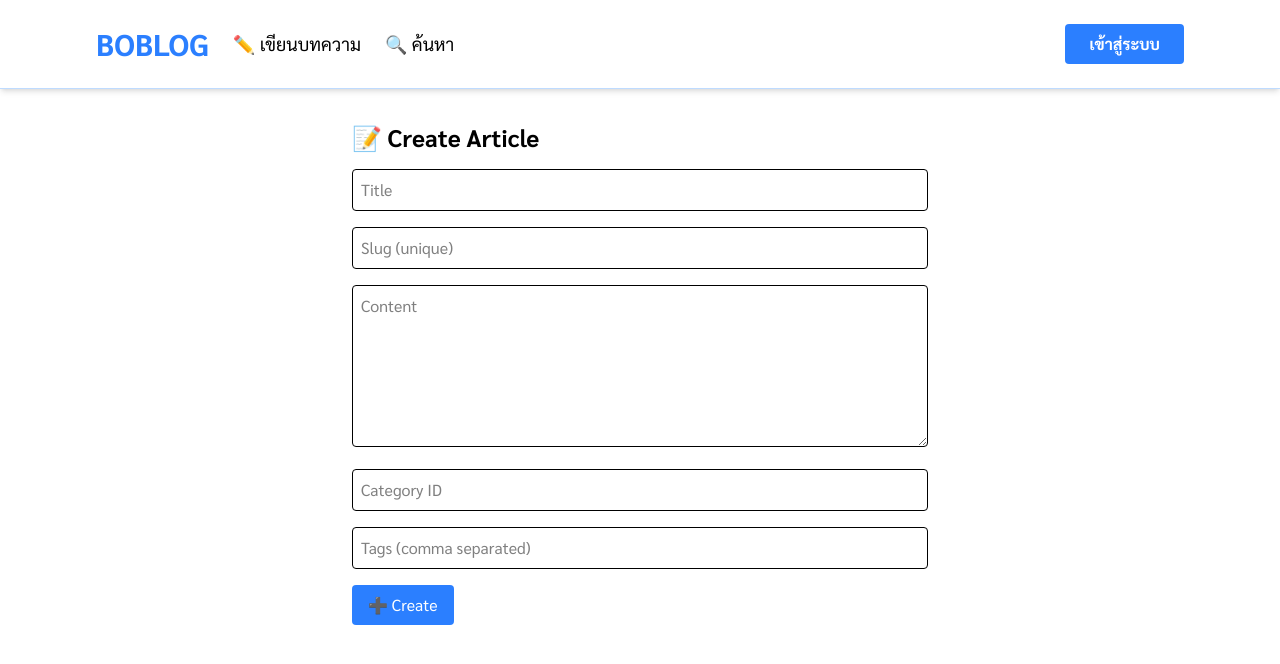
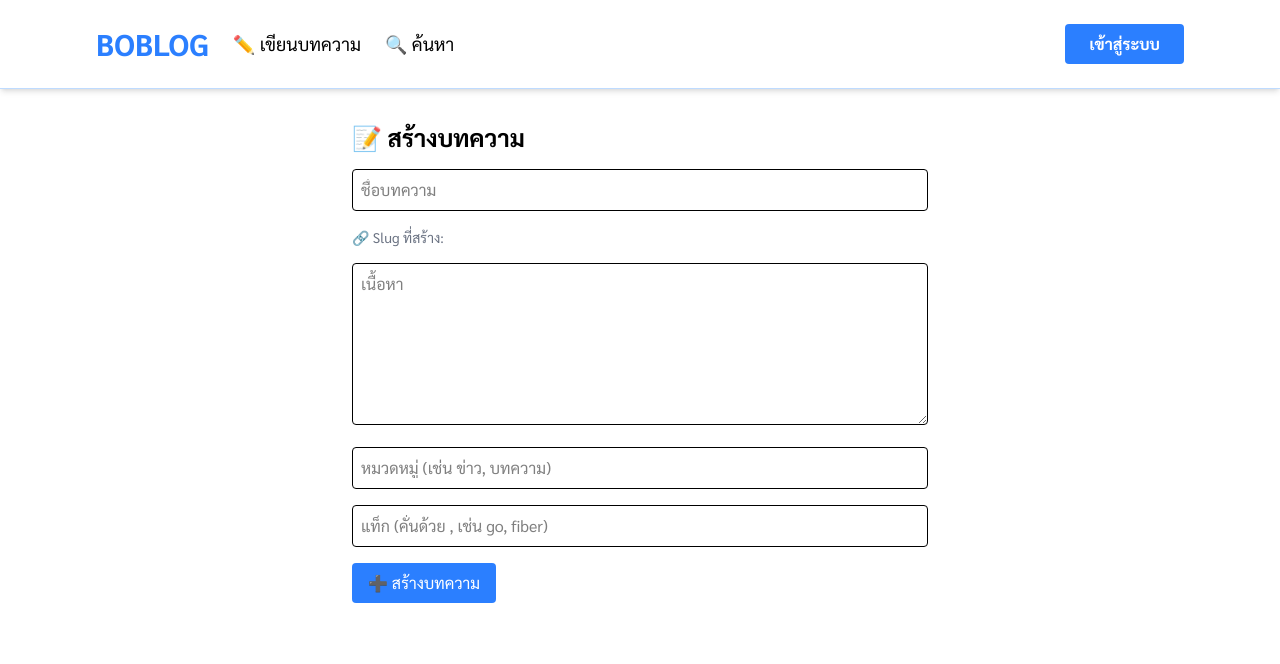
Before and after one commit to Kiadtiphong307/boblog, a Nuxt app in the folder frontend/: page /articles/create in a window 1280 px wide. Shown: the top 664 px of the page. Built offline with nearby package versions, Linux system fonts and the light colour scheme.

Commit message:
feat: enhance article creation process by allowing category name input instead of ID, implement automatic slug generation from title, and improve frontend UI for article management

```diff
--- a/frontend/pages/articles/create.vue
+++ b/frontend/pages/articles/create.vue
@@ -1,5 +1,5 @@
 <script setup lang="ts">
-import { ref } from "vue";
+import { ref, watch } from "vue";
 import { useRouter } from "vue-router";
 import { useRuntimeConfig } from "#app";
 
@@ -7,13 +7,28 @@ const config = useRuntimeConfig();
 const router = useRouter();
 
 const title = ref("");
-const slug = ref("");
+const slug = ref(""); // generate จาก title
 const content = ref("");
-const categoryId = ref("");
+const categoryName = ref(""); // 🟢 ใช้ชื่อหมวดหมู่แทน ID
 const tags = ref("");
 const error = ref("");
 const success = ref(false);
 
+// ฟังก์ชันสร้าง slug
+const slugify = (text: string): string =>
+  text
+    .toLowerCase()
+    .trim()
+    .replace(/[^\w\s-ก-๙]/g, "")
+    .replace(/[\s_-]+/g, "-")
+    .replace(/^-+|-+$/g, "");
+
+// generate slug อัตโนมัติ
+watch(title, (newTitle) => {
+  slug.value = slugify(newTitle);
+});
+
+// ฟอร์ม submit
 const handleSubmit = async () => {
   error.value = "";
   success.value = false;
@@ -34,13 +49,10 @@ const handleSubmit = async () => {
         title: title.value,
         slug: slug.value,
         content: content.value,
-        category_id: Number(categoryId.value),
-        tag_ids: tags.value
-          ? tags.value
-              .split(",")
-              .map((t) => t.trim())
-              .filter(Boolean)
-          : [], // ✅ ส่ง string array
+        category_name: categoryName.value, // ✅ ส่งชื่อหมวดหมู่แทน ID
+        tag_names: tags.value
+          ? tags.value.split(",").map((t) => t.trim()).filter(Boolean)
+          : [],
       },
     });
 
@@ -54,53 +66,52 @@ const handleSubmit = async () => {
 
 <template>
   <div class="max-w-xl mx-auto py-8">
-    <h1 class="text-2xl font-bold mb-4">📝 Create Article</h1>
+    <h1 class="text-2xl font-bold mb-4">📝 สร้างบทความ</h1>
+
     <form @submit.prevent="handleSubmit" class="space-y-4">
       <input
         v-model="title"
         type="text"
-        placeholder="Title"
+        placeholder="ชื่อบทความ"
         class="w-full p-2 border rounded"
         required
       />
-      <input
-        v-model="slug"
-        type="text"
-        placeholder="Slug (unique)"
-        class="w-full p-2 border rounded"
-        required
-      />
+      <p class="text-sm text-gray-500">🔗 Slug ที่สร้าง: {{ slug }}</p>
+
       <textarea
         v-model="content"
-        placeholder="Content"
+        placeholder="เนื้อหา"
         class="w-full p-2 border rounded"
         rows="6"
         required
       />
+
       <input
-        v-model="categoryId"
-        type="number"
-        placeholder="Category ID"
+        v-model="categoryName"
+        type="text"
+        placeholder="หมวดหมู่ (เช่น ข่าว, บทความ)"
         class="w-full p-2 border rounded"
         required
       />
+
       <input
         v-model="tags"
         type="text"
-        placeholder="Tags (comma separated)"
+        placeholder="แท็ก (คั่นด้วย , เช่น go, fiber)"
         class="w-full p-2 border rounded"
       />
+
       <button
         type="submit"
         class="bg-blue-500 text-white px-4 py-2 rounded hover:bg-blue-600 transition"
       >
-        ➕ Create
+        ➕ สร้างบทความ
       </button>
     </form>
 
     <div v-if="error" class="text-red-500 mt-2">⚠️ {{ error }}</div>
     <div v-if="success" class="text-green-500 mt-2">
-      ✅ Article created successfully!
+      ✅ สร้างบทความเรียบร้อยแล้ว!
     </div>
   </div>
 </template>
--- a/frontend/pages/articles/index.vue
+++ b/frontend/pages/articles/index.vue
@@ -35,7 +35,6 @@ const fetchArticles = async () => {
   loading.value = false;
 };
 
-
 onMounted(() => {
   fetchCategories();
   fetchArticles();
@@ -50,19 +49,10 @@ watch([searchTerm, selectedCategory], fetchArticles);
     <h1 class="text-2xl font-bold mb-6">📚 Articles</h1>
 
     <!-- Filters -->
-    <div
-      class="flex flex-col md:flex-row md:items-center md:space-x-4 space-y-4 md:space-y-0 mb-6"
-    >
-      <input
-        v-model="searchTerm"
-        type="text"
-        placeholder="🔍 Search articles..."
-        class="border px-4 py-2 rounded w-full md:w-1/2"
-      />
-      <select
-        v-model="selectedCategory"
-        class="border px-4 py-2 rounded w-full md:w-1/3"
-      >
+    <div class="flex flex-col md:flex-row md:items-center md:space-x-4 space-y-4 md:space-y-0 mb-6">
+      <input v-model="searchTerm" type="text" placeholder="🔍 Search articles..."
+        class="border px-4 py-2 rounded w-full md:w-1/2" />
+      <select v-model="selectedCategory" class="border px-4 py-2 rounded w-full md:w-1/3">
         <option value="">All Categories</option>
         <option v-for="cat in categories" :key="cat.id" :value="cat.id">
           {{ cat.name }}
@@ -77,21 +67,14 @@ watch([searchTerm, selectedCategory], fetchArticles);
     </div>
     <div v-else>
       <div v-for="article in articles" :key="article.id" class="border-b py-6">
-        <NuxtLink
-          :to="`/articles/${article.slug}`"
-          class="text-xl font-semibold text-blue-600 hover:underline"
-        >
+        <a class="text-xl font-semibold text-blue-600">
           {{ article.title }}
-        </NuxtLink>
+        </a>
 
         <div class="text-sm text-gray-500 mt-1">
           👤 {{ article.author?.username || "Unknown" }} | 📂
           {{ article.category?.name || "Uncategorized" }} | 🏷️
-          <span
-            v-for="tags in article.tags"
-            :key="tags.id"
-            class="bg-gray-200 rounded px-2 py-0.5 text-xs mr-1"
-          >
+          <span v-for="tags in article.tags" :key="tags.id" class="bg-gray-200 rounded px-2 py-0.5 text-xs mr-1">
             #{{ tags.name }}
           </span>
         </div>
@@ -103,6 +86,14 @@ watch([searchTerm, selectedCategory], fetchArticles);
         <div class="text-xs text-gray-400 mt-2">
           🕒 {{ new Date(article.created_at).toLocaleString() }}
         </div>
+
+        <!-- ✅ ปุ่ม อ่านต่อ -->
+        <div class="mt-2">
+          <NuxtLink :to="`/articles/${article.slug}`"
+            class="text-sm text-white bg-blue-600 hover:bg-blue-700 px-4 py-1 rounded inline-block">
+            อ่านต่อ
+          </NuxtLink>
+        </div>
       </div>
     </div>
   </div>
--- a/frontend/pages/articles/my-articles/index.vue
+++ b/frontend/pages/articles/my-articles/index.vue
@@ -45,7 +45,6 @@ const deleteArticle = async (slug) => {
       },
     })
 
-    // ลบออกจาก array บน frontend
     articles.value = articles.value.filter((a) => a.slug !== slug)
     alert('✅ ลบบทความเรียบร้อยแล้ว')
   } catch (err) {
@@ -54,7 +53,6 @@ const deleteArticle = async (slug) => {
     alert(`❌ ${message}`)
   }
 }
-
 
 onMounted(() => {
   fetchMyArticles()
@@ -67,30 +65,32 @@ onMounted(() => {
 
     <div v-if="loading">⏳ กำลังโหลดบทความ...</div>
     <div v-if="error" class="text-red-500">{{ error }}</div>
-
     <div v-if="articles.length === 0 && !loading">ยังไม่มีบทความ</div>
 
     <div class="grid md:grid-cols-2 lg:grid-cols-3 gap-6">
-      <div
-        v-for="article in articles"
-        :key="article.id"
-        class="p-4 border rounded shadow hover:shadow-md transition"
-      >
+      <div v-for="article in articles" :key="article.id" class="p-4 border rounded shadow hover:shadow-md transition">
         <h2 class="text-xl font-semibold">{{ article.title }}</h2>
         <p class="text-gray-600 mt-2 line-clamp-3">{{ article.description }}</p>
-        <p class="text-sm text-gray-400 mt-4">🗓 {{ new Date(article.created_at).toLocaleDateString() }}</p>
+        <p class="text-sm text-gray-400 mt-4">
+          🗓 {{ new Date(article.created_at).toLocaleDateString() }}
+        </p>
 
-        <div class="mt-4 flex gap-2">
-          <NuxtLink
-            :to="`/articles/edit/${article.slug}`"
-            class="px-3 py-1 bg-blue-600 text-white rounded hover:bg-blue-700"
-          >
+        <!-- ปุ่มต่าง ๆ -->
+        <div class="mt-4 flex gap-2 flex-wrap">
+          <!-- 👁 ดูบทความ -->
+          <NuxtLink :to="`/articles/${article.slug}`"
+            class="px-3 py-1 bg-green-600 text-white rounded hover:bg-green-700">
+            👁 ดูบทความ
+          </NuxtLink>
+
+          <!-- ✏️ แก้ไข -->
+          <NuxtLink :to="`/articles/edit/${article.slug}`"
+            class="px-3 py-1 bg-blue-600 text-white rounded hover:bg-blue-700">
             ✏️ แก้ไข
           </NuxtLink>
-          <button
-            @click="deleteArticle(article.slug)"
-            class="px-3 py-1 bg-red-600 text-white rounded hover:bg-red-700"
-          >
+
+          <!-- 🗑 ลบ -->
+          <button @click="deleteArticle(article.slug)" class="px-3 py-1 bg-red-600 text-white rounded hover:bg-red-700">
             🗑 ลบ
           </button>
         </div>
```
Also changed, not shown: 1 other file (tests, documents, lock files or other folders).
